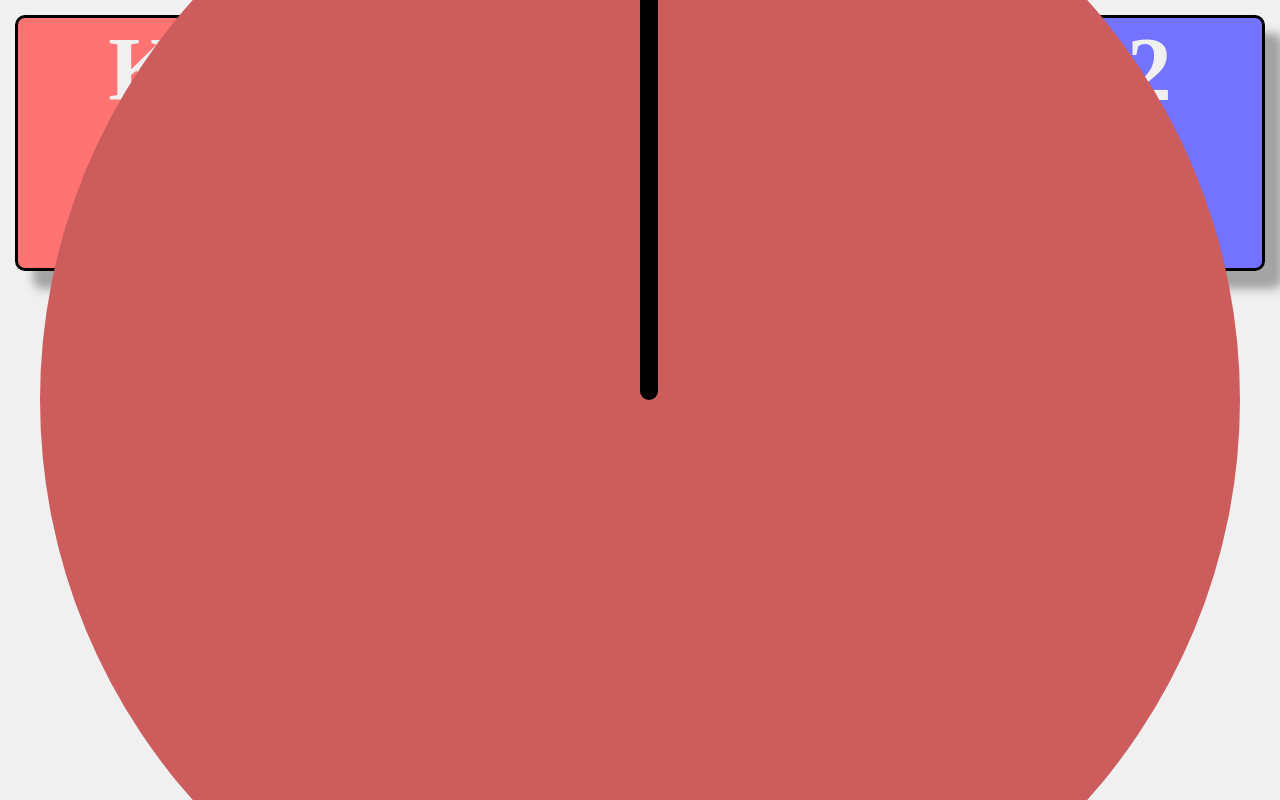
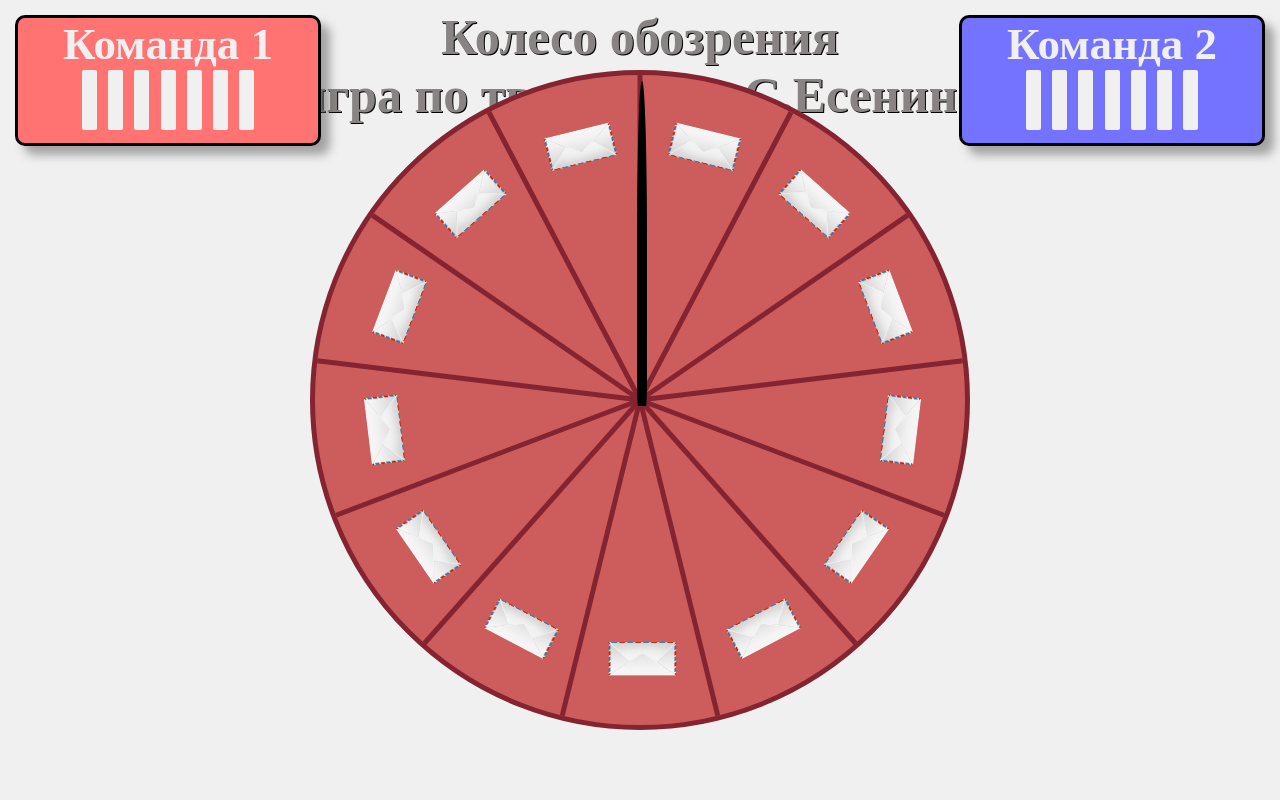
Before and after one commit to Larong11/Esenin, a plain HTML site: page index.html in a window 1280 px wide. Drawn offline with Linux system fonts and the light colour scheme.

Commit message:
first attemt

```diff
--- a/index.html
+++ b/index.html
@@ -36,9 +36,10 @@
         <!-- <img class="rot" src="https://cdn.iconscout.com/icon/free/png-256/grinning-face-smile-emoji-happy-37705.png"> -->
         <h1>Колесо обозрения <br>(игра по творчеству С.Есенина)</h1>
         <div id="field", class="field">
+            <canvas id="diag" style="position: absolute; left:0%"></canvas>
             <div class="arrow" id="arrow"></div>
+            <div id="images"></div>
         </div>
-        <div class="boxx", id="boxx"></div>
-        <script src="https://raw.githack.com/Larong11/Esenin/main/main.js"></script>
+        <script src="main.js"></script>
     </body>
 </html>
--- a/main.js
+++ b/main.js
@@ -2,6 +2,30 @@ let box = document.getElementById("arrow");
 let root = document.documentElement;
 var rotation;
 var last = 0;
+var need = 1;
+var past = 0;
+var parts = 13;
+var degres = 0;
+var myCanvas = document.getElementById("diag");
+myCanvas.width = 650;
+myCanvas.height = 650;
+
+var ctx = myCanvas.getContext("2d");
+
+function toRadians (angle) {
+  return angle * (Math.PI / 180);
+}
+function toDegrees (angle) {
+  return angle * (180 / Math.PI);
+}
+function drawLine(ctx, startX, startY, endX, endY){
+  ctx.beginPath();
+  ctx.lineWidth = 5;
+  ctx.strokeStyle = "#852431";
+  ctx.moveTo(startX,startY);
+  ctx.lineTo(endX,endY);
+  ctx.stroke();
+}
 
 function getRandomInt(min, max) {
   min = Math.ceil(min);
@@ -9,11 +33,14 @@ function getRandomInt(min, max) {
   return Math.floor(Math.random() * (max - min + 1)) + min;
 }
 
-addEventListener("click", function() {
-  rotation = getRandomInt(400, 960);
-  root.style.setProperty('--end-rotate', (rotation + last) + 'deg');
-  box.classList.add("anim");
-  console.log(rotation);
+document.getElementById("field").addEventListener("click", function() {
+  if(need == 1){
+    rotation = getRandomInt(720, 1800);
+    root.style.setProperty('--end-rotate', (rotation + last) + 'deg');
+    box.classList.add("anim");
+    console.log(rotation);
+    need = 0;
+  }
 });
 
 box.addEventListener("animationend", AnimationHandler, false);
@@ -22,5 +49,33 @@ function AnimationHandler () {
   box.classList.remove("anim");
   box.style.transform = ("rotate("+(rotation + last)+"deg)");
   console.log(rotation);
-  last = rotation;
+  last += rotation;
+  need = 1;
+  parts--;
+  draw()
 }
+function draw(){
+  past = 0;
+  degres = 0;
+  ctx.clearRect(0, 0, myCanvas.width, myCanvas.height);
+  for (var i= document.images.length; i-->0;)
+    document.images[i].parentNode.removeChild(document.images[i]);
+  for(var i = 360 / parts; i <= 361; i+=360/parts){
+    var deg = toRadians(i);
+    var img = new Image();
+    img.style.transform = ("rotate("+(i + past) / 2+"deg)")
+    var leftt = 260 * Math.sin((deg + degres) / 2);
+    var topp = 260 * Math.cos((deg + degres) / 2);
+    img.style.left = 290 + leftt;
+    img.style.top = 305 - topp;
+
+    img.id=toDegrees((deg + degres)/2);
+    img.src = "file.png";
+    document.getElementById("images").appendChild(img);
+    drawLine(ctx, 325 + (325 * Math.sin(deg)),  325 - (325 * Math.cos(deg)),  325,  325);
+    degres = toRadians(i);
+    past = i;
+  }
+}
+
+draw();
--- a/styles.css
+++ b/styles.css
@@ -6,18 +6,24 @@
     font-family: "Times New Roman", times, serif;
    }
 h1{
-    font-size: 100px;
+    font-size: 50px;
     text-align: center;
     color: rgb(136, 132, 132);
     text-shadow: 1px 1px #000;
 }
+img{
+    width: 75px;
+    height: 37.5px;
+    position: absolute;
+    left: 0;
+}
 .box {
     position: absolute;
-    width: 600px;
-    height: 250px;
+    width: 300px;
+    height: 125px;
     border-radius: 10px;
     border: solid black;
-    font-size: 90px;
+    font-size: 45px;
     font-weight: bold;
     color: #f0f0f0;
     text-align: center;
@@ -26,8 +32,8 @@ h1{
 .score {
     position: relative;
     display: inline-block;
-    width: 20px;
-    height: 100px;
+    width: 15px;
+    height: 60px;
     border-radius: 2px;
     background-color: #f0f0f0;
 }
@@ -42,9 +48,10 @@ h1{
     top: 0;
     bottom: 0;
     text-align: center;
-    width: 1200px;
-    height: 1200px;
+    width: 650px;
+    height: 650px;
     border-radius: 100%;
+    border: solid 5px #852431;
     background-color: indianred;
     z-index: 10;
 }
@@ -52,12 +59,16 @@ h1{
     position: absolute;
     width: 50%;
     height:1.5%;
-    border-radius:500px;
+    border-bottom-right-radius: 50%;
+    border-top-right-radius: 50%;
+    border-bottom-left-radius: 10%;
+    border-top-left-radius: 10%;
     background-color: black;
-    margin-left: 50%;
-    margin-top: 50%;
-    transform-origin: 0% 0%;
+    margin-left: 320px;
+    margin-top: 325px;
+    transform-origin: 4px 2px;
     transform: rotate(-90deg);
+    z-index: 11;
 }
 .anim {
     animation: size 5s cubic-bezier(0.5, 0, 0, 1) 0s 1 alternate both;
```
Also changed, not shown: file.png (added).
